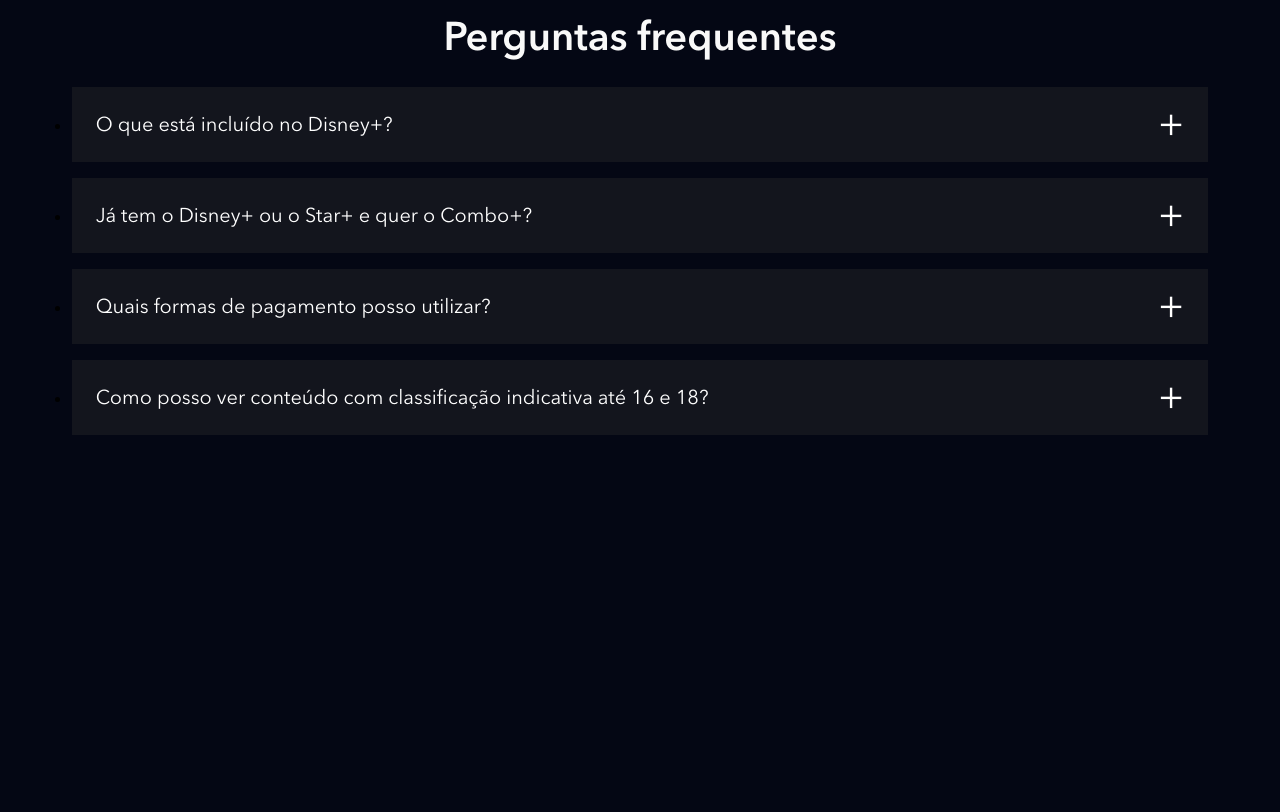
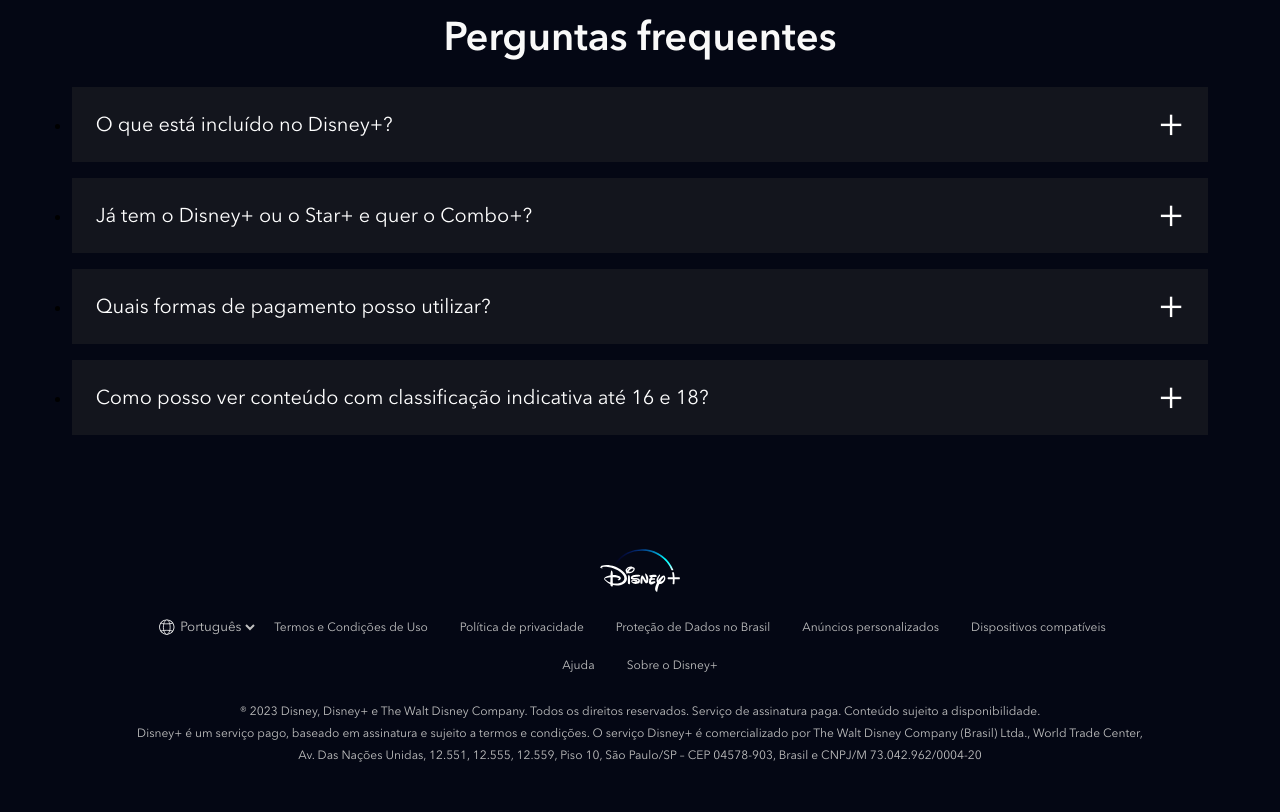
Before and after one commit to douglaspatusco/clone_disneyplus, a website: page index.html in a window 1280 px wide. Shown: the part 4409-5221 px from the top of the page. Before the commit the page ends 4932 px from the top, so only its background shows below. Drawn offline with nearby package versions, Linux system fonts and the light colour scheme; files that its build step writes are made by us from their sources; files whose address does not match are found by name.

Commit message:
Criação da seção Footer

```diff
--- a/index.html
+++ b/index.html
@@ -285,6 +285,49 @@
             </li>
         </ul>
     </section>
+    <footer class="footer">
+        <div class="footer__container">
+            <img class="footer__logo" src="./dist/images/disneyplus.svg" alt="Disney+">
+            <ul class="footer__links">
+                <li class="footer__links__item">
+                    <div class="language-selector">
+                        <img src="./dist/images/icones/globe.svg" alt="Globo do mundo">
+                    <select>
+                        <option>English</option>
+                        <option selected>Português</option>
+                    </select>
+                    </div>
+                </li>
+                <li class="footer__links__item">
+                    <a href="#" class="text--small">Termos e Condições de Uso</a>
+                </li>
+                <li class="footer__links__item">
+                    <a href="#" class="text--small">Política de privacidade</a>
+                </li>
+                <li class="footer__links__item">
+                    <a href="#" class="text--small">Proteção de Dados no Brasil</a>
+                </li>
+                <li class="footer__links__item">
+                    <a href="#" class="text--small">Anúncios personalizados</a>
+                </li>
+                <li class="footer__links__item">
+                    <a href="#" class="text--small">Dispositivos compatíveis</a>
+                </li>
+                <li class="footer__links__item">
+                    <a href="#" class="text--small">Ajuda</a>
+                </li>
+                <li class="footer__links__item">
+                    <a href="#" class="text--small">Sobre o Disney+</a>
+                </li>
+            </ul>
+            <p class="text--small">
+                ® 2023 Disney, Disney+ e The Walt Disney Company. Todos os direitos reservados. Serviço de assinatura paga. Conteúdo sujeito a disponibilidade.
+            </p>
+            <p class="text--small">
+                Disney+ é um serviço pago, baseado em assinatura e sujeito a termos e condições. O serviço Disney+ é comercializado por The Walt Disney Company (Brasil) Ltda., World Trade Center, Av. Das Nações Unidas, 12.551, 12.555, 12.559, Piso 10, São Paulo/SP – CEP 04578-903, Brasil e CNPJ/M 73.042.962/0004-20
+            </p>
+        </div>
+    </footer>
     <script src="./src/main.js"></script>
 </body>
 </html>
--- /dev/null
+++ b/src/styles/_footer.scss
@@ -0,0 +1,65 @@
+@use 'variaveis';
+
+.footer {
+    padding: 26px 8px;
+
+    &__container {
+        max-width: 1024px;
+        width: 100%;
+        margin: 0 auto;
+        text-align: center;
+        padding-bottom: 20px;
+    }
+
+    &__logo {
+        width: 80px;
+        margin: 0 auto 10px;
+    }
+
+    &__links {
+        margin-bottom: 16px;
+        display: flex;
+        align-items: center;
+        flex-wrap: wrap;
+        justify-content: center;
+
+        &__item {
+            display: inline-block;
+
+            a {
+                text-decoration: none;
+                padding: 8px 16px;
+                display: block;
+
+                &:hover {
+                    color: variaveis.$corTextoSecundario;
+                }
+            }
+        }
+    }
+}
+
+.language-selector {
+    display: flex;
+    align-items: center;
+
+    img {
+        height: 18px;
+        width: 18px;
+    }
+
+    select {
+        background-color: transparent;
+        border: none;
+        color: variaveis.$corTextoPrincipal;
+        height: 38px;
+
+        &:hover {
+            color: variaveis.$corTextoSecundario;
+        }
+
+        option {
+            color: variaveis.$corDeFundo;
+        }
+    }
+}
--- a/src/styles/main.scss
+++ b/src/styles/main.scss
@@ -4,6 +4,7 @@
 @use 'plans';
 @use 'available-devices';
 @use 'faq';
+@use 'footer';
 
 @font-face {
     font-family: Avenir;
```
